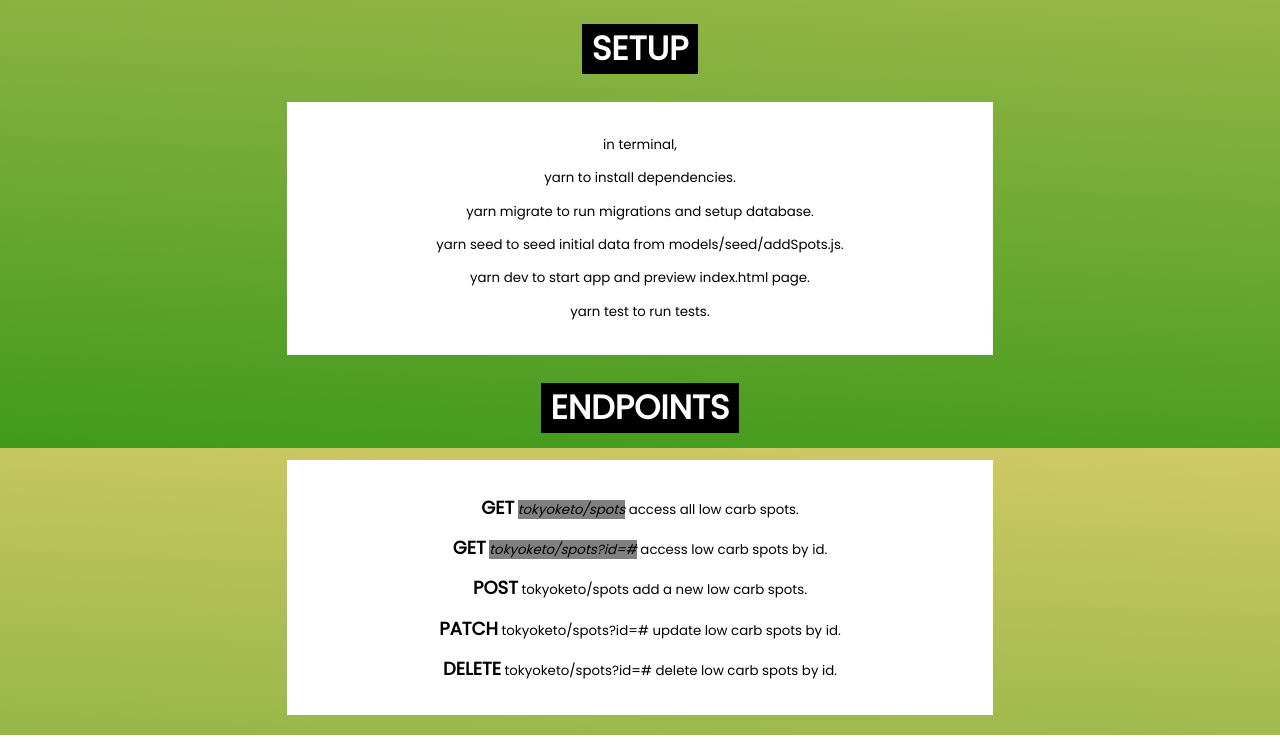
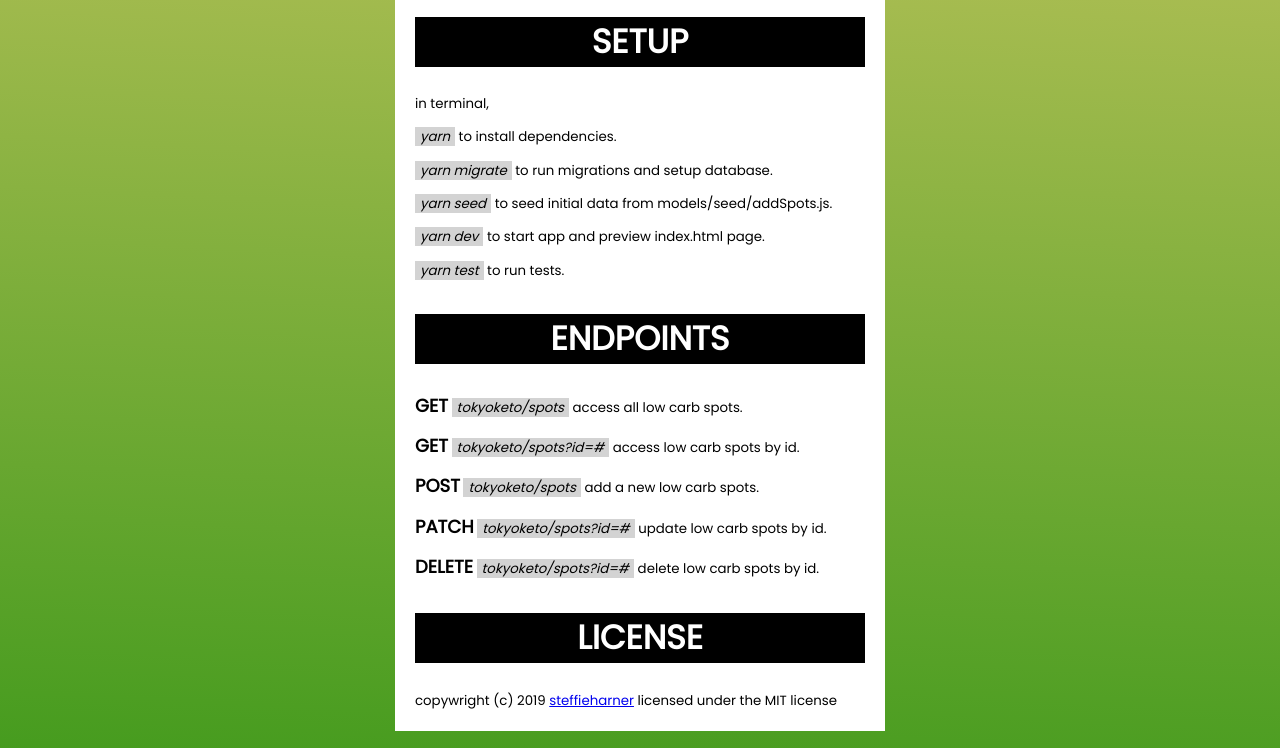
Before and after one commit to cybersteffie/tokyoketoapi, a website: page index.html in a window 1280 px wide. Shown: the part 352-1100 px from the top of the page. Drawn offline with Linux system fonts and the light colour scheme.

Commit message:
index.html updated

```diff
--- a/index.html
+++ b/index.html
@@ -20,30 +20,35 @@
           src="https://camo.githubusercontent.com/ca0f8f7ff97ba7defd35c967fc1c8dad8f159ac3/68747470733a2f2f692e6962622e636f2f624b76746a4a5a2f6c6f676f2e706e67">
       </a><BR>
       a free API list of restaurants or shops with "low carb" and ketogenic options in
-      tokyo, japan.
+      tokyo, japan.<BR>
     </div>
 
-    <h2> SETUP </h2>
     <div id="body">
+      <h2> SETUP </h2>
       <P> in terminal,</P>
-
-      <P> yarn to install dependencies.<P>
-          <P> yarn migrate to run migrations and setup database.</P>
-          <P>yarn seed to seed initial data from models/seed/addSpots.js.</P>
-          <P>yarn dev to start app and preview index.html page.</P>
-          <P> yarn test to run tests.</P>
+      <p><em>yarn</em> to install dependencies.<P>
+          <P><em>yarn migrate</em> to run migrations and setup database.</P>
+          <P><em>yarn seed</em> to seed initial data from models/seed/addSpots.js.</P>
+          <P><em>yarn dev</em> to start app and preview index.html page.</P>
+          <P><em>yarn test</em> to run tests.</P>
     </div>
 
-    <h2> ENDPOINTS </h2>
     <div id="body">
+      <h2> ENDPOINTS </h2>
       <P><B>GET</B> <em>tokyoketo/spots</em> access all low carb spots.</P>
       <P><B>GET</B> <em>tokyoketo/spots?id=#</em> access low carb spots by id.</P>
-      <P><B>POST</B> tokyoketo/spots add a new low carb spots.</P>
-      <P><B>PATCH</B> tokyoketo/spots?id=# update low carb spots by id.</P>
-      <P><B>DELETE</B> tokyoketo/spots?id=# delete low carb spots by id.</P>
+      <P><B>POST</B> <em>tokyoketo/spots</em> add a new low carb spots.</P>
+      <P><B>PATCH</B> <em>tokyoketo/spots?id=#</em> update low carb spots by id.</P>
+      <P><B>DELETE</B> <em>tokyoketo/spots?id=#</em> delete low carb spots by id.</P>
     </div>
-
+    <div id="body">
+      <h2> LICENSE </h2>
+      copywright (c) 2019 <a href="https://github.com/steffieharner">steffieharner</a> licensed under the MIT license
+    </div>
   </div>
 </body>
 
 </html>
+
+<div class="container">
+</div>
--- a/public/styles.css
+++ b/public/styles.css
@@ -1,7 +1,3 @@
-html {
-  height: 100%;
-}
-
 body {
   background-repeat: no-repeat;
   background-attachment: fixed;
@@ -9,9 +5,8 @@ body {
   background: linear-gradient(3deg,
       rgba(65, 154, 28, 1) 0%,
       rgba(209, 202, 102, 1) 100%);
-  text-align: center;
   font-family: "Poppins", sans-serif;
-  height: 100%;
+  height: 500%;
   margin: 0;
 }
 
@@ -24,14 +19,17 @@ body {
 
 div {
   padding: 20px;
+  padding-bottom: -50px;
 }
 
 h2 {
+  text-align: center;
   font-size: 25pt;
   background-color: black;
   color: white;
   padding-left: 10px;
   padding-right: 10px;
+  margin-top: -20px;
 }
 
 b {
@@ -41,15 +39,19 @@ b {
 }
 
 em {
-  background-color: grey;
+  background-color: lightgrey;
+  padding-left: 5px;
+  padding-right: 5px;
 }
 
 #header {
   font-size: 10pt;
   font-family: "Poppins", sans-serif;
+  text-align: center;
   background-color: white;
   padding-top: 20px;
-  width: 500pt;
+  padding-bottom: -50px;
+  width: 450px;
 }
 
 
@@ -58,5 +60,6 @@ em {
   font-family: "Poppins", sans-serif;
   background-color: white;
   padding-top: -30px;
-  width: 500pt;
+  padding-bottom: -50px;
+  width: 450px;
 }
```
